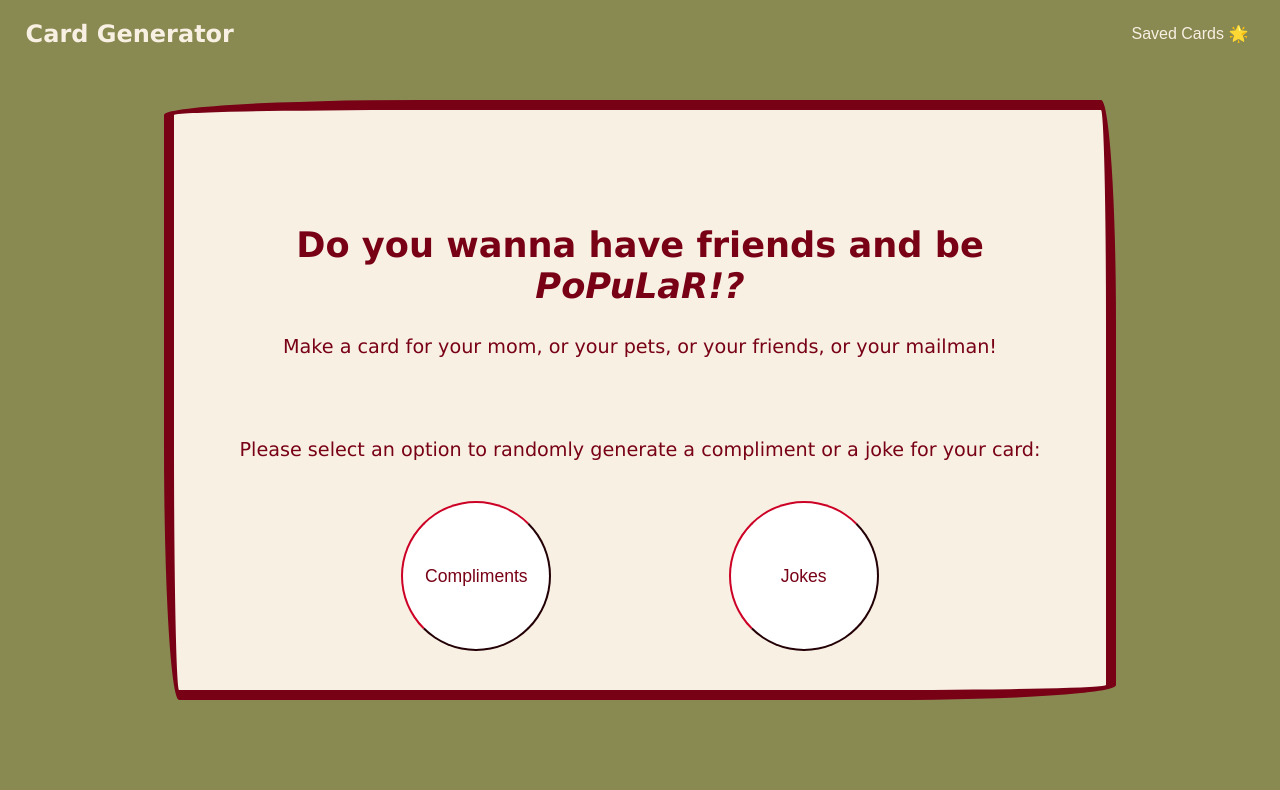
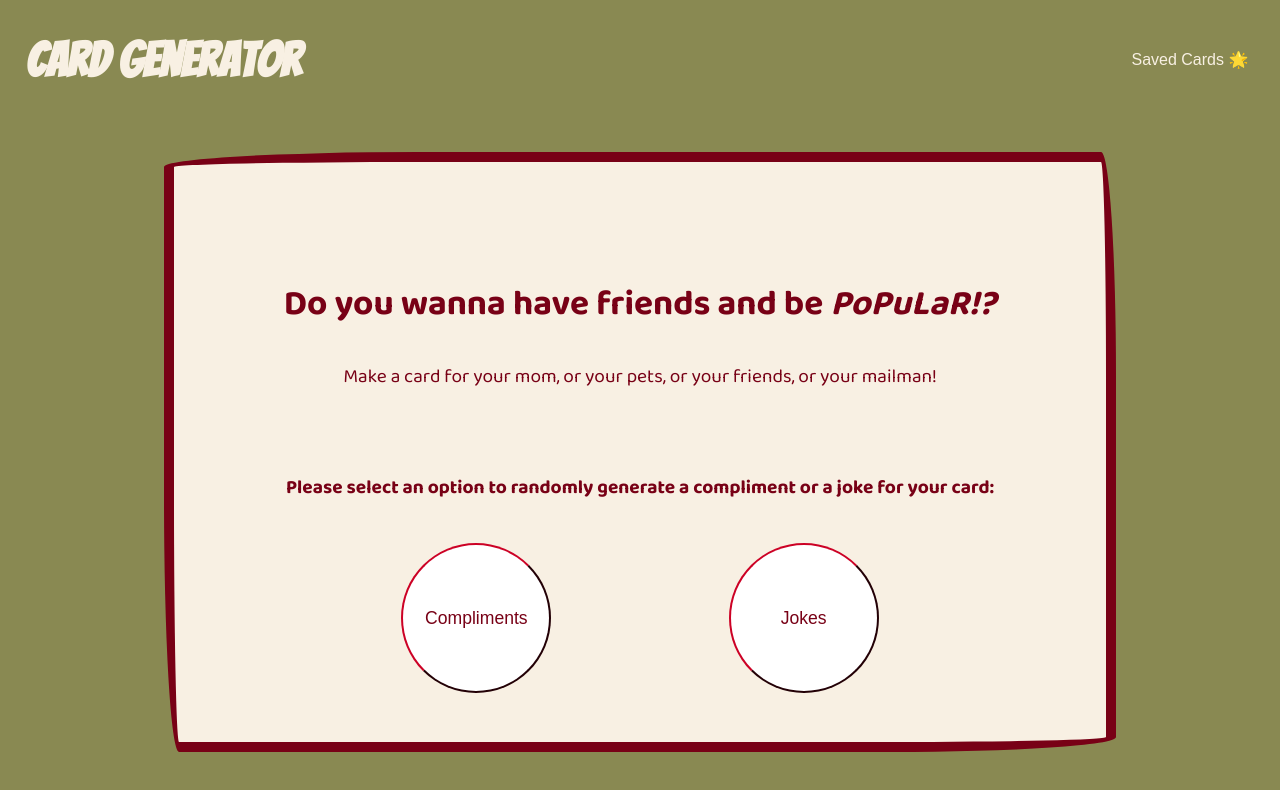
Before and after one commit to kpn678/stretch-tech, a React (Create React App) app: page / in a window 1280 px wide. Shown: the top 790 px of the page. Built offline with nearby package versions, Linux system fonts and the light colour scheme.

Commit message:
Apply imported fonts and adjust font bolding

```diff
--- a/public/index.html
+++ b/public/index.html
@@ -9,7 +9,11 @@
       name="description"
       content="Web site created using create-react-app"
     />
-    <title>React App</title>
+    <title>Stretch Tech</title>
+    <link rel="preconnect" href="https://fonts.googleapis.com">
+    <link href="https://fonts.googleapis.com/css2?family=Baloo+2:wght@400;700&display=swap" rel="stylesheet">
+    <link rel="preconnect" href="https://fonts.googleapis.com">
+    <link href="https://fonts.googleapis.com/css2?family=Bangers&display=swap" rel="stylesheet">
   </head>
   <body>
     <noscript>You need to enable JavaScript to run this app.</noscript>
--- a/src/Components/App/App.css
+++ b/src/Components/App/App.css
@@ -5,7 +5,7 @@ main {
   align-items: center;
   justify-content: space-evenly;
   text-align: center;
-  font-family:'Lucida Sans', 'Lucida Sans Regular', 'Lucida Grande', 'Lucida Sans Unicode', Geneva, Verdana, sans-serif;
+  font-family:'Baloo 2', cursive;
 }
 
 .home {
--- a/src/Components/App/App.tsx
+++ b/src/Components/App/App.tsx
@@ -40,7 +40,7 @@ const App: FC = () => {
               <h2>Do you wanna have friends and be <i>PoPuLaR!?</i></h2>
               <p>Make a card for your mom, or your pets, or your friends, or your mailman!</p>
             </div>
-            <p className='select-text'>Please select an option to randomly generate a compliment or a joke for your card:</p>
+            <p className='select-text'><b>Please select an option to randomly generate a compliment or a joke for your card:</b></p>
             <div className='choices'>
               <Link to="/create-card">
                 <button className='compliments-button' name='compliment' onClick={(event) => handleClick(event)} data-cy='compliments-button'>Compliments</button>
--- a/src/Components/GreetingCard/GreetingCard.tsx
+++ b/src/Components/GreetingCard/GreetingCard.tsx
@@ -12,10 +12,10 @@ interface Props {
 const GreetingCard: FC<Card> = ({ to, quote, message, from }) => {
     return (
         <section className="mini-card">
-            <p className='mini-to'>To: {to}</p>
+            <p className='mini-to'><b>To: {to}</b></p>
             <p className='mini-quote'>{quote}</p>
             <p className='mini-message'>{message}</p>
-            <p className='mini-from'>From: {from}</p>
+            <p className='mini-from'><b>From: {from}</b></p>
         </section>
     )
 }
--- a/src/Components/NavBar/NavBar.css
+++ b/src/Components/NavBar/NavBar.css
@@ -1,4 +1,5 @@
 nav {
+    height: 15vh;
     width: 100%;
     display: flex;
     align-items: center;
@@ -8,6 +9,8 @@ nav {
 h1 {
     margin-left: 2vw;
     color: #F8F0E3;
+    font-family: 'Bangers', cursive;
+    font-size: 3em;
 }
 
 .show-saved-button {
```
